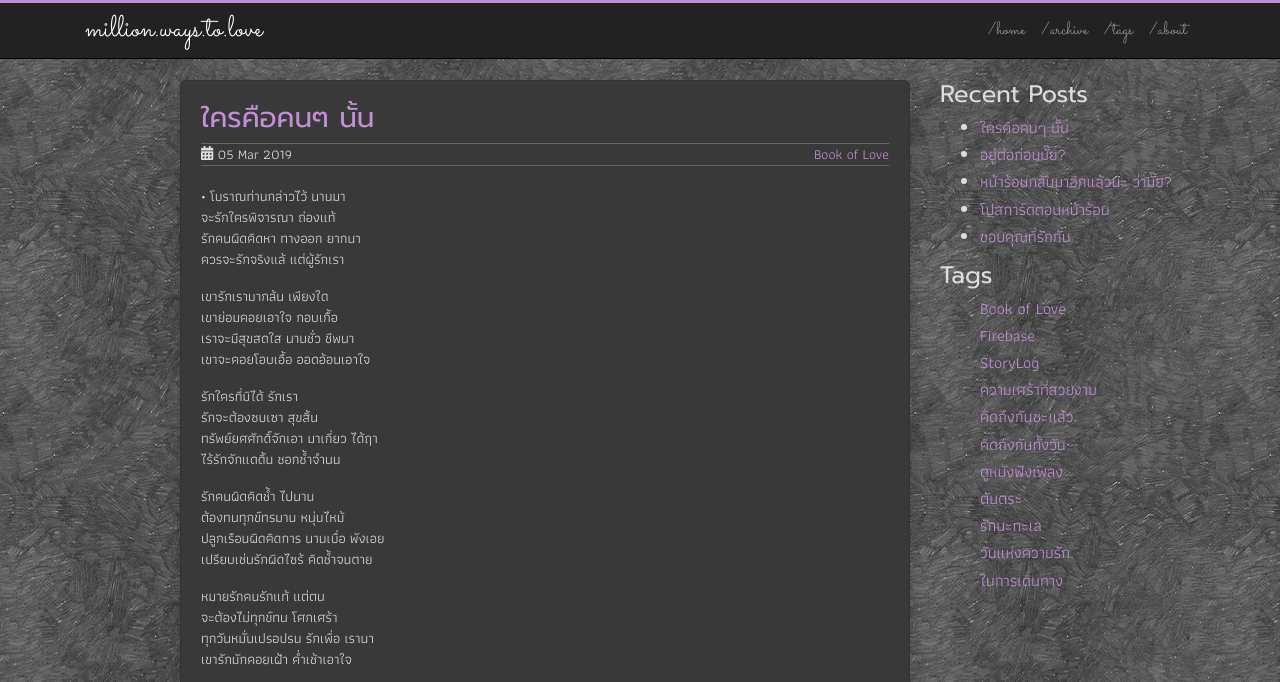
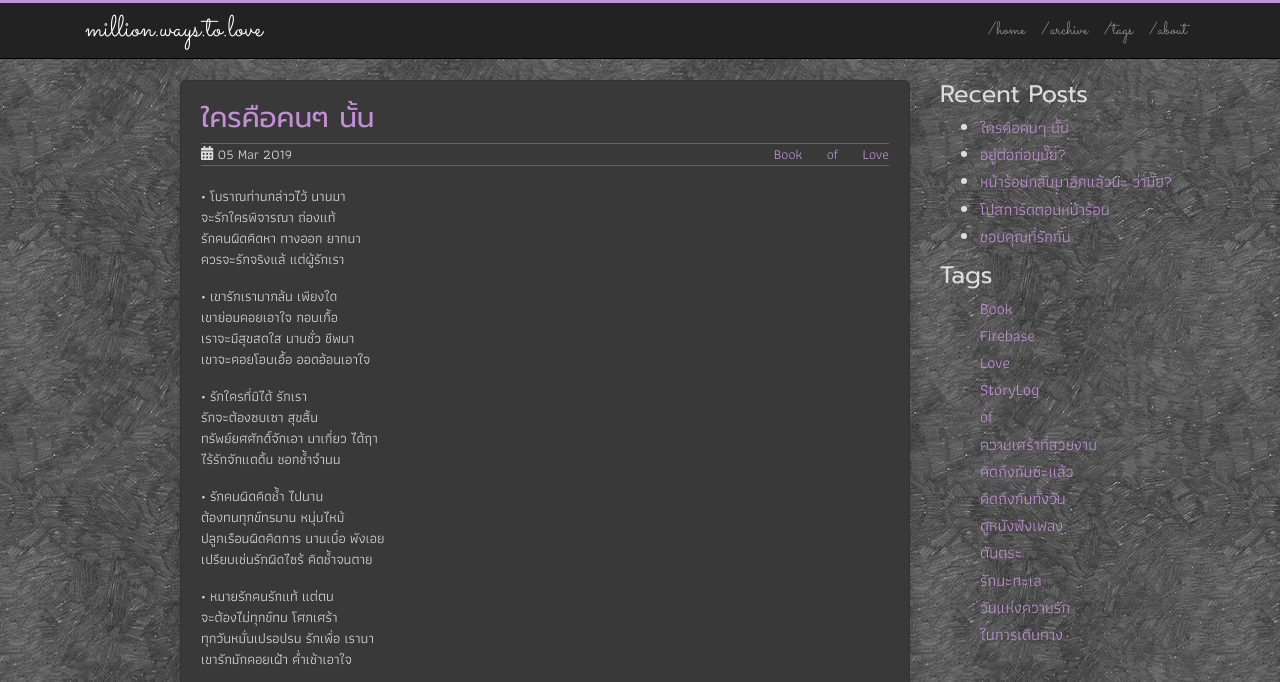
Before and after one commit to sdeehub/love, a Jekyll site: the page built from _posts/2019-03-05-the-one-you-love.md, in a window 1280 px wide and 900 px high, cut to the strip 0-682 px from the top of the window. Built offline with Jekyll 4.4.1, drawn with Linux system fonts in a browser that asks for light colours; comment, search, counter and statistics services are not loaded.

Commit message:
final fix and done

```diff
--- a/_posts/2019-03-05-the-one-you-love.md
+++ b/_posts/2019-03-05-the-one-you-love.md
@@ -2,8 +2,7 @@
 layout: post
 title: "ใครคือคนๆ นั้น"
 date: 2019-03-05 15:38:38 +0700
-tags:
-  - Book of Love
+tags: Book of Love
 description: ถึงยุคสมัยจะเปลี่ยนไป แต่ความรักที่ต้องเลือก ก็ยังเกิดขึ้นได้ ไม่เคยเปลี่ยนแปลง
 comments: true
 ---
@@ -12,22 +11,22 @@ comments: true
 รักคนผิดคิดหา ทางออก ยากนา
 ควรจะรักจริงแล้ แต่ผู้รักเรา
 
-เขารักเรามากล้น เพียงใด
+• เขารักเรามากล้น เพียงใด
 เขาย่อมคอยเอาใจ กอบเกื้อ
 เราจะมีสุขสดใส นานชั่ว ชีพนา
 เขาจะคอยโอบเอื้อ ออดอ้อนเอาใจ
 
-รักใครที่มิได้ รักเรา
+• รักใครที่มิได้ รักเรา
 รักจะต้องซบเซา สุขสิ้น
 ทรัพย์ยศศักดิ์จักเอา มาเกี่ยว ได้ฤา
 ไร้รักจักแดดิ้น ชอกช้ำจำนน
 
-รักคนผิดคิดช้ำ ไปนาน
+• รักคนผิดคิดช้ำ ไปนาน
 ต้องทนทุกข์ทรมาน หนุ่นไหม้
 ปลูกเรือนผิดคิดการ นานเบื่อ พังเอย
 เปรียบเช่นรักผิดไซร้ คิดช้ำจนตาย
 
-หมายรักคนรักแท้ แต่ตน
+• หมายรักคนรักแท้ แต่ตน
 จะต้องไม่ทุกข์ทน โศกเศร้า
 ทุกวันหมั่นเปรอปรน รักเพื่อ เรานา
 เขารักมักคอยเฝ้า ค่ำเช้าเอาใจ
@@ -36,4 +35,4 @@ comments: true
 <iframe style="width:100%;height:100%;position:absolute;top:0;left:0;" src="https://www.youtube.com/embed/xW8z8NrI3tE" frameborder="0" allow="autoplay; encrypted-media" allowfullscreen>
 </iframe>
 </div>
-<br />ร่มเงาต้นไม้นั้น สำหรับคนที่เดินผ่านไป-มา<i class="fa fa-heart" style="color:#C38FD6"></i> แต่ผลไม้นั้น สำหรับคนที่คอยเฝ้ามันไว้เท่านั้น
+<br />ร่มเงาต้นไม้นั้น สำหรับคนที่เดินผ่านไป-มา <i class="fa fa-heart" style="color:#C38FD6"></i> แต่ผลไม้นั้น สำหรับคนที่คอยเฝ้ามันไว้เท่านั้น
```
